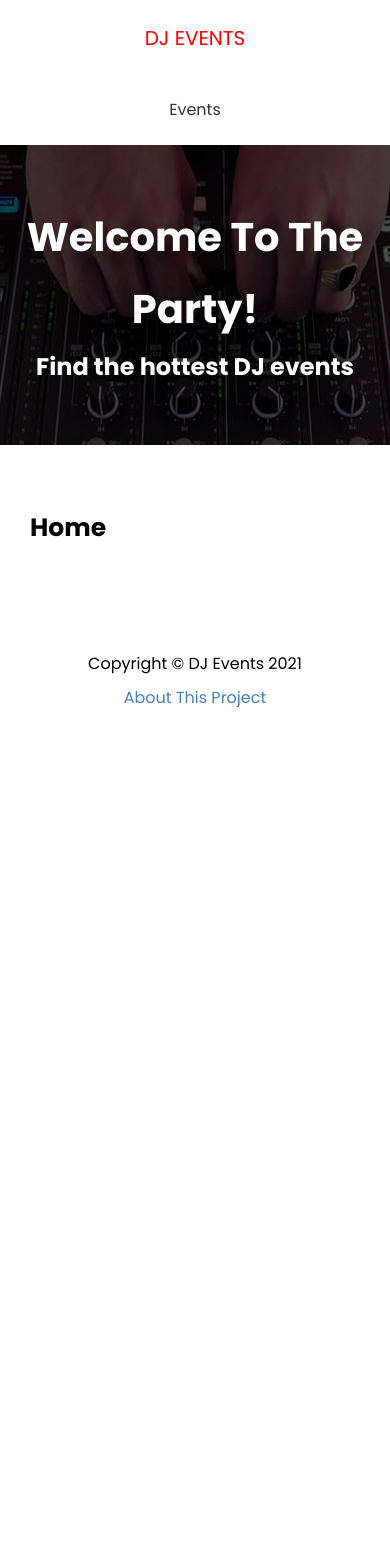
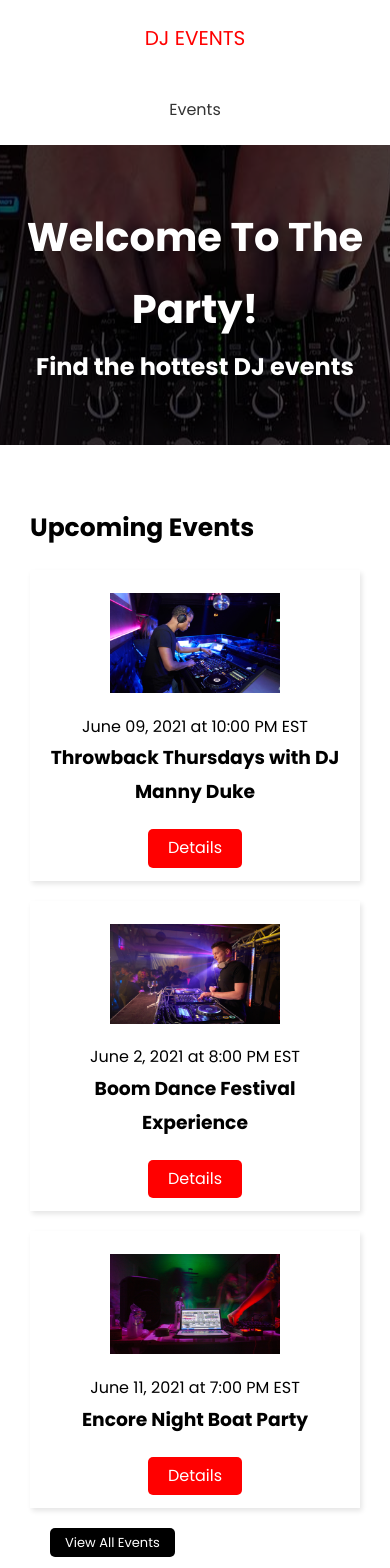
Before and after one commit to olaiide/dj-events-frontend, a Next.js app: page / in a window 390 px wide. Shown: the top 1568 px of the page. Before the commit the page ends 844 px from the top, so only its background shows below. Built offline with nearby package versions, Linux system fonts and the light colour scheme; no server answers.

Commit message:
getStatic props

```diff
--- /dev/null
+++ b/components/EventItem.tsx
@@ -0,0 +1,36 @@
+import { FC } from "react";
+import Link from "next/link";
+import Image from "next/image";
+import styles from "@/styles/EventItem.module.css";
+import { Event } from "../types/events";
+
+interface EventProps {
+  evt: Event;
+}
+const EventItem: FC<EventProps> = ({ evt }) => {
+  return (
+    <div className={styles.event}>
+      <div className={styles.img}>
+        <Image
+          src={evt.image ? evt.image : "/images/event-default.png"}
+          width={170}
+          height={100}
+          alt='dj'
+        />
+      </div>
+      <div className={styles.info}>
+        <span>
+          {evt.date} at {evt.time}
+        </span>
+        <h3>{evt.name}</h3>
+      </div>
+      <div className={styles.link}>
+        <Link href={`/events/${evt.slug}`}>
+            <a className='btn'>Details</a>
+        </Link>
+      </div>
+    </div>
+  );
+};
+
+export default EventItem;
--- /dev/null
+++ b/config/index.tsx
@@ -0,0 +1 @@
+export const API_URL = process.env.NEXT_PUBLIC_API_URL ||  'http://localhost:3000'
--- /dev/null
+++ b/pages/api/events/[slug].tsx
@@ -0,0 +1,16 @@
+// Next.js API route support: https://nextjs.org/docs/api-routes/introduction
+const { events } = require("./data.json");
+import type { NextApiRequest, NextApiResponse } from "next";
+
+
+const handler = (req: NextApiRequest, res: NextApiResponse) => {
+    const evt = events.filter(ev => ev.slug === req.query.slug)
+  if (req.method === "GET") {
+    res.status(200).json(evt);
+  } else {
+    res.setHeader("Allow", ["GET"]);
+    res.status(405).json({ message: `Method ${req.method} is not allowed` });
+  }
+};
+
+export default handler;
--- /dev/null
+++ b/pages/api/events/data.json
@@ -0,0 +1,76 @@
+{
+  "events": [
+    {
+      "id": "1",
+      "name": "Throwback Thursdays with DJ Manny Duke",
+      "slug": "throwback-thursdays-with-dj-manny-duke",
+      "venue": "Horizon Club",
+      "address": "919 3rd Ave New York, New York(NY), 10022",
+      "performers": "DJ Manny Duke",
+      "date": "June 09, 2021",
+      "time": "10:00 PM EST",
+      "description": "Featuring deep cuts, party anthems and remixes nostalgic songs from two of the best decades of music with the very best music from the 90's and 2000's",
+      "image": "/images/sample/event1.jpg"
+    },
+    {
+      "id": "2",
+      "name": "Boom Dance Festival Experience",
+      "slug": "boom-dance-festival-experience",
+      "venue": "Blackjacks",
+      "address": "966 Lexington Ave New York, New York(NY), 10021",
+      "performers": "DJ LUCK & MC NEAT, NICKY BLACKMARKET, DJ NICKY BLACKMARKET, RATPACK",
+      "date": "June 2, 2021",
+      "time": "8:00 PM EST",
+      "description": "It's looking more and more like we will be seeing events return in the summer! To celebrate this we are arranging a festival experience to say good bye to lock down! We will also be celebrating the fact Zoom Dance is one year old!",
+      "image": "/images/sample/event2.jpg"
+    },
+    {
+      "id": "3",
+      "name": "Encore Night Boat Party",
+      "slug": "encore-night-boat-party",
+      "venue": "Encore",
+      "address": "675 Water St New York, New York(NY), 10002",
+      "performers": "Bad Boy Bill",
+      "date": "June 11, 2021",
+      "time": "7:00 PM EST",
+      "description": "Who is ready to party? I mean in the middle of the water, a boat with good music and drinks. If thats you then you have made it to the right place.",
+      "image": "/images/sample/event3.jpg"
+    },
+    {
+      "id": "4",
+      "name": "Jam Concert Live",
+      "slug": "jam-concert-live",
+      "venue": "Club Ozone",
+      "address": "70 W 115th St New York, New York(NY), 10026",
+      "performers": "DJ RNB",
+      "date": "June 20, 2021",
+      "time": "10:00 PM EST",
+      "description": "The most diverse dj on the east coast, DJ RNB team up once again to bring you the next installment in the high energy, Jam Concert Live series!",
+      "image": "/images/sample/event4.jpg"
+    },
+    {
+      "id": "5",
+      "name": "UnMute Rock Festival",
+      "slug": "unmute-rock-festival",
+      "venue": "Studio 54",
+      "address": "55 La Salle St #12K New York, New York(NY), 10027",
+      "performers": "Big Wednesday, Black Pyre, Calling Apollo",
+      "date": "June 30, 2021",
+      "time": "8:00 PM EST",
+      "description": "With bands from around the UK ready to send the roof into orbit, get ready for the loudest Welsh festival: the inaugural UnMute 2021.",
+      "image": "/images/sample/event5.jpg"
+    },
+    {
+      "id": "6",
+      "name": "Soul Kitchen Party",
+      "slug": "soul-kitchen-party",
+      "venue": "Onyx Club",
+      "address": "60 Gramercy Park N #2 New York, New York(NY), 10010",
+      "performers": "A-Trak, Nightmares on Wax, Rakim, Jay Electronica",
+      "date": "July 2, 2021",
+      "time": "8:00 PM EST",
+      "description": "Dope party which features Hip Hop legends, emerging artists and world-class turntablists",
+      "image": "/images/sample/event6.jpg"
+    }
+  ]
+}
--- a/pages/api/hello.ts
+++ /dev/null
@@ -1,13 +0,0 @@
-// Next.js API route support: https://nextjs.org/docs/api-routes/introduction
-import type { NextApiRequest, NextApiResponse } from 'next'
-
-type Data = {
-  name: string
-}
-
-export default function handler(
-  req: NextApiRequest,
-  res: NextApiResponse<Data>
-) {
-  res.status(200).json({ name: 'John Doe' })
-}
--- a/pages/index.tsx
+++ b/pages/index.tsx
@@ -1,12 +1,36 @@
-import type { NextPage } from 'next'
-import Layout from '@/components/Layout'
+import type { NextPage } from "next";
+import Link from "next/link";
+import Layout from "@/components/Layout";
+import { API_URL } from "@/config/index";
+import { Event } from "../types/events";
+import EventItem from "@/components/EventItem";
+interface eventsProps {
+  events: Event[];
+}
+const Home: NextPage<eventsProps> = ({ events }) => {
+  return (
+    <Layout>
+      <h1>Upcoming Events</h1>
+      {events.length === 0 && <h3>No events to show</h3>}
+      {events.map((evt) => (
+        <EventItem key={evt.id} evt={evt} />
+      ))}
+      {events.length > 0 && (
+        <Link href='/events'>
+          <a className='btn-secondary'>View All Events</a>
+        </Link>
+      )}
+    </Layout>
+  );
+};
 
-const Home: NextPage = () => {
-  return (
-   <Layout>
-      <h1>Home</h1>
-   </Layout>
-  )
-}
+export default Home;
+export const getStaticProps = async () => {
+  const res = await fetch(`${API_URL}/api/events`);
+  const events = await res.json();
 
-export default Home
+  return {
+    props: { events: events.slice(0, 3) },
+    revalidate: 1,
+  };
+};
--- /dev/null
+++ b/styles/EventItem.module.css
@@ -0,0 +1,28 @@
+.event {
+    display: flex;
+    justify-content: space-between;
+    align-items: center;
+    margin: 20px 0;
+    padding: 13px;
+    box-shadow: 2px 3px 5px rgba(0, 0, 0, 0.1);
+  }
+
+  .img {
+    flex: 1;
+    margin: 10px;
+  }
+
+  .info {
+    flex: 2;
+  }
+
+  @media (max-width: 600px) {
+    .event {
+      flex-direction: column;
+      text-align: center;
+    }
+
+    .info {
+      margin-bottom: 20px;
+    }
+  }
```
Also changed, not shown: pages/events/index.tsx (+23 -4 lines).
